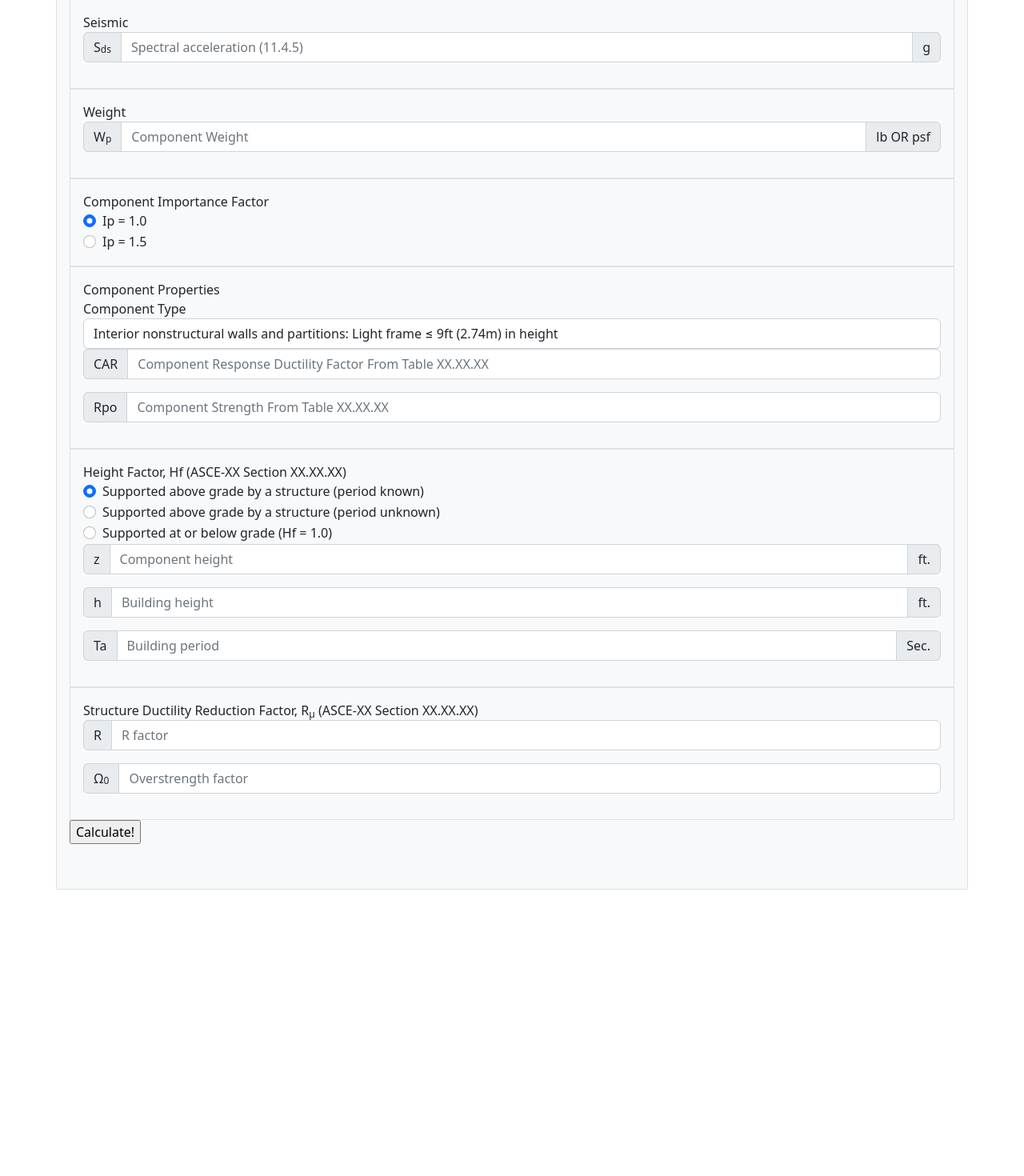
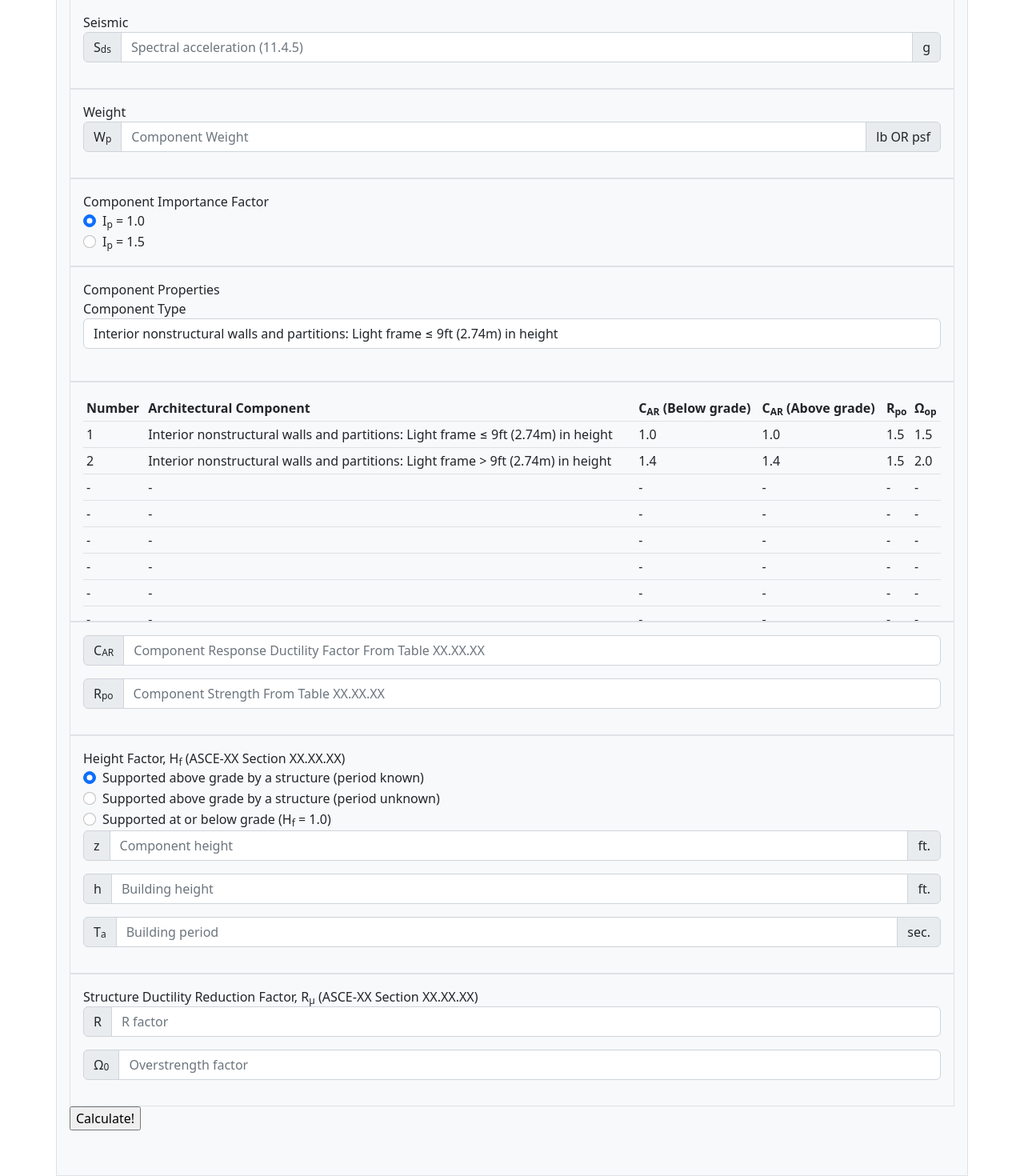
Before and after one commit to aclozovoy/FpForceCalculator, a Flask app: page / in a window 1280 px wide. Shown: the part 74-1544 px from the top of the page at 80% size. Before the commit the page ends 1186 px from the top, so only its background shows below. Run offline with Flask 2, Linux system fonts and the light colour scheme.

Commit message:
Components Table

```diff
--- /dev/null
+++ b/static/css/styles.css
@@ -0,0 +1,3 @@
+.table-responsive {
+    max-height:300px;
+}
--- a/static/js/scripts.js
+++ b/static/js/scripts.js
@@ -1,3 +1,4 @@
+// SHOW AND HIDE INPUT BOXES FOR HEIGHT FACTOR
 $(document).ready(function(){
     $("input[name$='HfRadio']").click(function(){
         var RadioValue = $(this).val();
@@ -13,9 +14,14 @@ $(document).ready(function(){
         } else if (RadioValue=='BelowGrade') {
             $("#ZInput").hide("slow");
             $("#HInput").hide("slow");
-            $("#TaInput").hide("slow")
+            $("#TaInput").hide("slow");
         }
+    })
+});
 
+// HIGHLIGHT TABLE ROW WHEN CLICKED
+$(document).ready(function(){
+    $("#ComponentsTable tbody tr").click(function() {
+        $(this).addClass("table-success").siblings().removeClass('table-success');
     })
-
-})
+});
--- a/templates/main.html
+++ b/templates/main.html
@@ -6,6 +6,7 @@
 	<link href="https://cdn.jsdelivr.net/npm/bootstrap@5.2.3/dist/css/bootstrap.min.css" rel="stylesheet" integrity="sha384-rbsA2VBKQhggwzxH7pPCaAqO46MgnOM80zW1RWuH61DGLwZJEdK2Kadq2F9CUG65" crossorigin="anonymous">
 	<script src="https://ajax.googleapis.com/ajax/libs/jquery/3.6.1/jquery.min.js"></script>
 	<script src="static/js/scripts.js"></script>
+	<link href="static/css/styles.css" rel="stylesheet" />
 </head>
 
 <body>
@@ -37,11 +38,11 @@
 		Component Importance Factor
 		<div class="form-check">
 			<input class="form-check-input" type="radio" name="IpRadio" id="IpRadio1" value="Ip1.0" checked>
-			<label class="form-check-label" for="IpRadio1">Ip = 1.0</label>
+			<label class="form-check-label" for="IpRadio1">I<sub>p</sub> = 1.0</label>
 	   </div>
 	   <div class="form-check">
 			<input class="form-check-input" type="radio" name="IpRadio" id="IpRadio2" value="Ip1.5" unchecked>
-			<label class="form-check-label" for="IpRadio2">Ip = 1.5</label>
+			<label class="form-check-label" for="IpRadio2">I<sub>p</sub> = 1.5</label>
    </div>
 	</div>
 
@@ -57,19 +58,112 @@
 			  <option>Interior nonstructural walls and partitions: All other walls and partitions</option>
 			  <option>5</option>
 			</select>
-		  </div>
+		</div>
+		<br>
+	</div>
+
+	<div class="container-sm bg-light p-3 border table-responsive">
+			<table class="table table-sm table-hover" id="ComponentsTable">
+				<thead>
+					<tr>
+						<th>Number</th>
+						<th>Architectural Component</th>
+						<th>C<sub>AR</sub> (Below grade)</th>
+						<th>C<sub>AR</sub> (Above grade)</th>
+						<th>R<sub>po</sub></th>
+						<th>Ω<sub>op</sub></th>
+					</tr>
+				</thead>
+				<tbody>
+					<tr>
+						<td>1</td>
+						<td>Interior nonstructural walls and partitions: Light frame ≤ 9ft (2.74m) in height</td>
+						<td>1.0</td>
+						<td>1.0</td>
+						<td>1.5</td>
+						<td>1.5</td>
+					</tr>
+					<tr>
+						<td>2</td>
+						<td>Interior nonstructural walls and partitions: Light frame > 9ft (2.74m) in height</td>
+						<td>1.4</td>
+						<td>1.4</td>
+						<td>1.5</td>
+						<td>2.0</td>
+					</tr>
+					<tr>
+						<td>-</td>
+						<td>-</td>
+						<td>-</td>
+						<td>-</td>
+						<td>-</td>
+						<td>-</td>
+					</tr>
+					<tr>
+						<td>-</td>
+						<td>-</td>
+						<td>-</td>
+						<td>-</td>
+						<td>-</td>
+						<td>-</td>
+					</tr>
+					<tr>
+						<td>-</td>
+						<td>-</td>
+						<td>-</td>
+						<td>-</td>
+						<td>-</td>
+						<td>-</td>
+					</tr>
+					<tr>
+						<td>-</td>
+						<td>-</td>
+						<td>-</td>
+						<td>-</td>
+						<td>-</td>
+						<td>-</td>
+					</tr>
+					<tr>
+						<td>-</td>
+						<td>-</td>
+						<td>-</td>
+						<td>-</td>
+						<td>-</td>
+						<td>-</td>
+					</tr>
+					<tr>
+						<td>-</td>
+						<td>-</td>
+						<td>-</td>
+						<td>-</td>
+						<td>-</td>
+						<td>-</td>
+					</tr>
+					<tr>
+						<td>-</td>
+						<td>-</td>
+						<td>-</td>
+						<td>-</td>
+						<td>-</td>
+						<td>-</td>
+					</tr>
+				</tbody>
+			</table>
+	</div>
+
+	<div class="container-sm bg-light p-3 border">
 		<div class="input-group mb-3">
-			<span class="input-group-text" id="inputGroup-sizing-default">CAR</span>
+			<span class="input-group-text" id="inputGroup-sizing-default">C<sub>AR</sub></span>
 			<input name="Car" type="text" class="form-control" placeholder="Component Response Ductility Factor From Table XX.XX.XX" aria-label="Sizing example input" aria-describedby="inputGroup-sizing-default">
 		</div>
 		<div class="input-group mb-3">
-			<span class="input-group-text" id="inputGroup-sizing-default">Rpo</span>
+			<span class="input-group-text" id="inputGroup-sizing-default">R<sub>po</sub></span>
 			<input name="Rpo" type="text" class="form-control" placeholder="Component Strength From Table XX.XX.XX" aria-label="Sizing example input" aria-describedby="inputGroup-sizing-default">
 		</div>
 	</div>
 
 	<div class="container-sm bg-light p-3 border">
-		Height Factor, Hf (ASCE-XX Section XX.XX.XX)
+		Height Factor, H<sub>f</sub> (ASCE-XX Section XX.XX.XX)
 
 		<!-- <div class="row-3 bg-light p-3 border"> -->
 			<div class="form-check">
@@ -92,7 +186,7 @@
 			<div class="form-check">
 				 <input class="form-check-input" type="radio" name="HfRadio" id="HfRadio3" value="BelowGrade" unchecked>
 				 <label class="form-check-label" for="HfRadio3">
-				    Supported at or below grade (Hf = 1.0)
+				    Supported at or below grade (H<sub>f</sub> = 1.0)
 				 </label>
 			</div>
 		<!-- </div> -->
@@ -117,9 +211,9 @@
 
 			<div class="col" id="TaInput">
 			<div class="input-group mb-3">
-			  <span class="input-group-text" id="TaInputGroup">Ta</span>
+			  <span class="input-group-text" id="TaInputGroup">T<sub>a</sub></span>
 			  <input name="Ta" type="text" class="form-control" placeholder="Building period" aria-label="Sizing example input" aria-describedby="inputGroup-sizing-default">
-			  <span class="input-group-text" id="TaInputGroup">Sec.</span>
+			  <span class="input-group-text" id="TaInputGroup">sec.</span>
 			</div>
 			</div>
 		<!-- </div> -->
```
